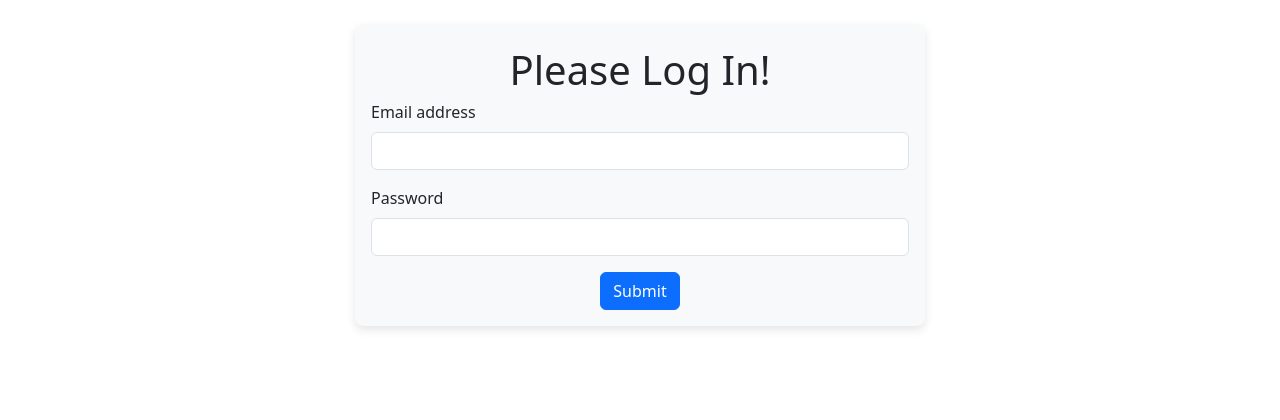
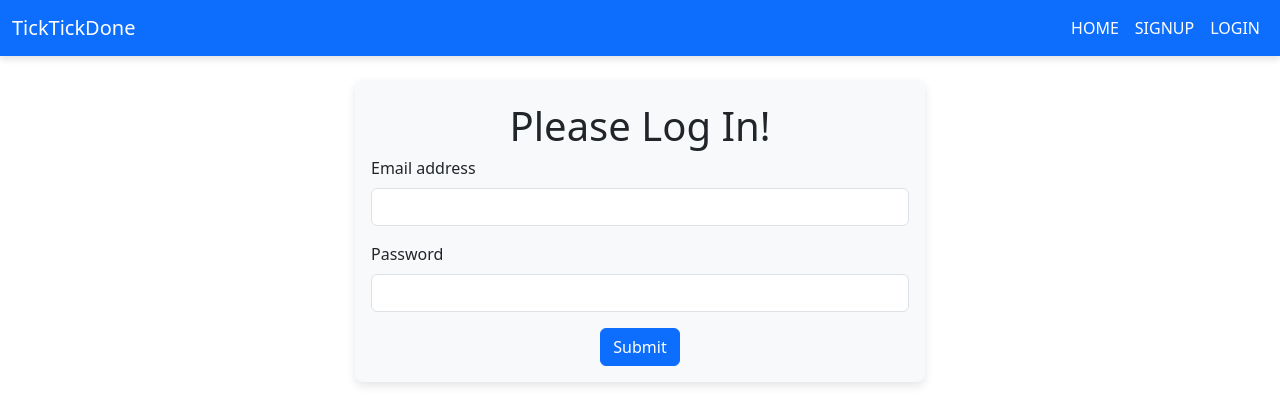
Before and after one commit to culeivan13/todowebapp, a Spring Boot app: page /login in a window 1280 px wide. Shown: the top 420 px of the page. Run offline with Spring Boot 4, Linux system fonts and the light colour scheme; some of the project's set-up classes (security, data sources, template engines, error pages and the like) are left out, and stand-ins take their place.

Commit message:
Introduced user home page and changed navbar based on loggedin logic

```diff
--- a/src/main/java/com/suraj/todo/todowebapp/config/SecurityConfig.java
+++ b/src/main/java/com/suraj/todo/todowebapp/config/SecurityConfig.java
@@ -27,8 +27,8 @@ public class SecurityConfig {
     @Bean
     public SecurityFilterChain securityFilterChain(HttpSecurity httpSecurity) throws Exception {
         httpSecurity.csrf(AbstractHttpConfigurer::disable)
-                .formLogin(form -> form.loginPage("/login"))
-                .authorizeHttpRequests(req -> req.requestMatchers("/home").hasRole("USER"))
+                .formLogin(form -> form.loginPage("/login").defaultSuccessUrl("/user/home"))
+                .authorizeHttpRequests(req -> req.requestMatchers("/user/**").hasRole("USER"))
                 .authorizeHttpRequests(req -> req.anyRequest().permitAll())
                 .httpBasic(Customizer.withDefaults());
 
--- a/src/main/java/com/suraj/todo/todowebapp/controller/TodoController.java
+++ b/src/main/java/com/suraj/todo/todowebapp/controller/HomeController.java
@@ -6,7 +6,8 @@ import com.suraj.todo.todowebapp.repository.UserRepository;
 import jakarta.validation.Valid;
 import org.springframework.beans.factory.annotation.Autowired;
 import org.springframework.dao.DataIntegrityViolationException;
-import org.springframework.security.crypto.bcrypt.BCryptPasswordEncoder;
+import org.springframework.security.core.Authentication;
+import org.springframework.security.core.context.SecurityContextHolder;
 import org.springframework.security.crypto.password.PasswordEncoder;
 import org.springframework.stereotype.Controller;
 import org.springframework.ui.Model;
@@ -16,7 +17,7 @@ import org.springframework.web.bind.annotation.ModelAttribute;
 import org.springframework.web.bind.annotation.PostMapping;
 
 @Controller
-public class TodoController {
+public class HomeController {
 
     @Autowired
     private UserRepository userRepository;
@@ -25,6 +26,8 @@ public class TodoController {
 
     @GetMapping("/home")
     public String getHomePage(Model model) {
+        Authentication authentication = SecurityContextHolder.getContext().getAuthentication();
+        System.out.println(authentication.getPrincipal());
         model.addAttribute("title", "Home Page");
         return "home";
     }
--- a/src/main/resources/templates/fragments/navbar.html
+++ b/src/main/resources/templates/fragments/navbar.html
@@ -9,12 +9,15 @@
         <div class="collapse navbar-collapse" id="navbarNav">
             <ul class="navbar-nav text-uppercase ms-auto">
                 <li class="nav-item">
-                    <a aria-current="page" class="nav-link active" th:href="@{/home}">Home</a>
+                    <a aria-current="page" class="nav-link active" th:href="${isLoggedIn} ? @{/user/home} : @{/home}">Home</a>
                 </li>
-                    <a class="nav-link active" th:href="@{/signup}">Signup</a>
+                <a class="nav-link active" th:if="${!isLoggedIn}" th:href="@{/signup}">Signup</a>
                 </li>
                 <li class="nav-item login">
-                    <a class="nav-link active" th:href="@{/login}">Login</a>
+                    <a class="nav-link active" th:if="${!isLoggedIn}" th:href="@{/login}">Login</a>
+                </li>
+                <li class="nav-item login">
+                    <a class="nav-link active" th:if="${isLoggedIn}" th:href="@{/logout}">Logout</a>
                 </li>
             </ul>
         </div>
--- a/src/main/resources/templates/login.html
+++ b/src/main/resources/templates/login.html
@@ -2,6 +2,7 @@
 <html lang="en" xmlns:th="http://www.thymeleaf.org">
 <th:block th:replace="~{/fragments/head :: head}"></th:block>
 <body>
+<th:block th:replace="~{/fragments/navbar :: nav}"></th:block>
 <div class="container">
     <div class="row justify-content-center">
         <form th:action="@{/login}" method="post" class="p-3 mt-4 login-form col-md-6">
```
Also changed, not shown: src/main/java/com/suraj/todo/todowebapp/config/GlobalModelAttribute.java (added, +21 -0 lines), src/main/java/com/suraj/todo/todowebapp/controller/UserController.java (added, +16 -0 lines), src/main/resources/templates/userhome.html (added, +8 -0 lines).
